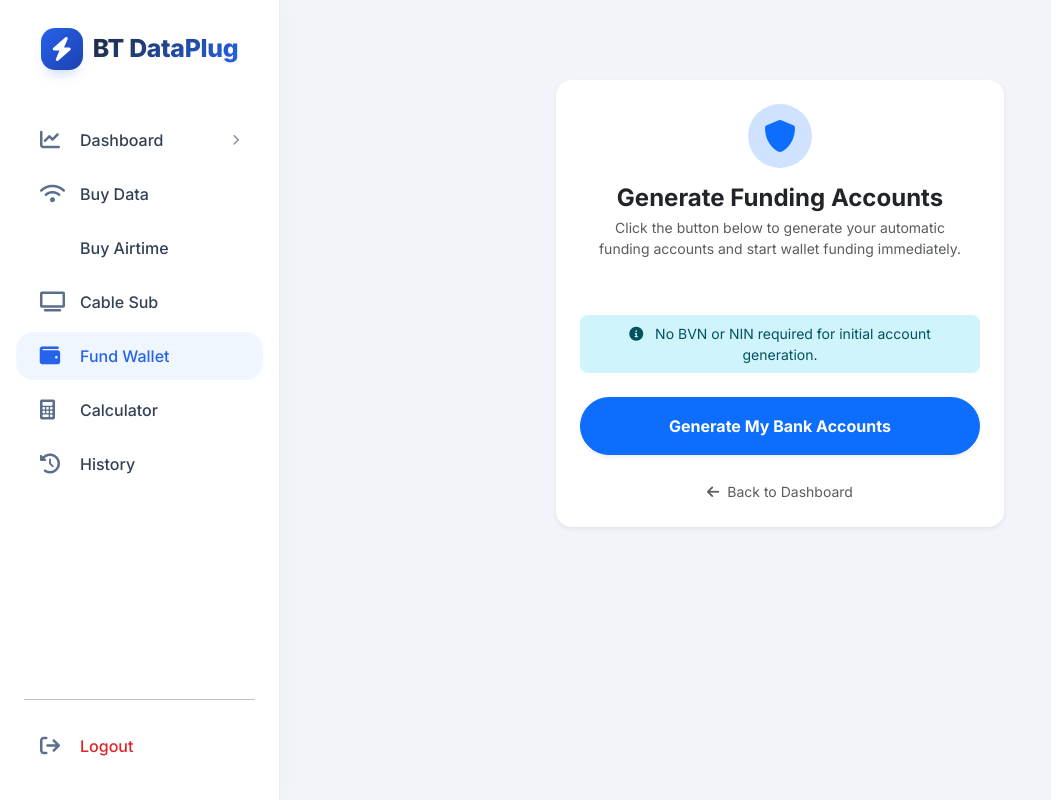
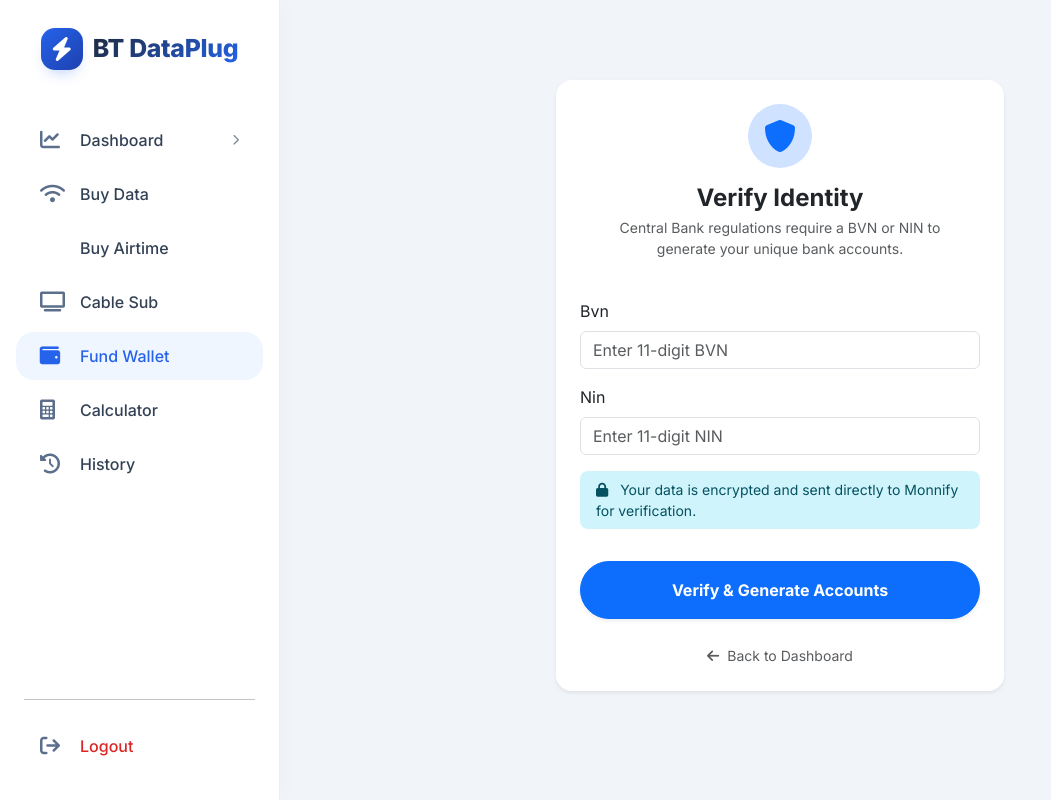
Before and after one commit to Yusuf-Babagana/bt-dataplug, a Django app: page /complete-kyc/ in a window 1280 px wide. Shown: the whole page, without its empty margins (0-1051 px from the left). Run offline with Django 5.2, Linux system fonts and the light colour scheme; the visitor is signed in with stand-in values (Sample User, id 1); some libraries are stand-ins or nearby versions.

```diff
--- a/vtu_app/services.py
+++ b/vtu_app/services.py
@@ -164,8 +164,8 @@ class MonnifyService:
             error_msg = res_data.get('responseMessage', 'Unauthorized')
             raise Exception(f"Monnify says: {error_msg} (Code: {response.status_code})")
 
-    def reserve_account(self, user):
-        """Creates a Tier 1 bank account using only basic info"""
+    def reserve_account(self, user, bvn=None, nin=None):
+        """Creates a dedicated bank account for a user (Requires BVN/NIN for Monoify compliance)"""
         token = self.get_auth_token()
         url = f"{self.base_url}/api/v2/bank-transfer/reserved-accounts"
         headers = {'Authorization': f'Bearer {token}'}
@@ -176,14 +176,17 @@ class MonnifyService:
 
         data = {
             "accountReference": f"REF-{user.id}",
-            "accountName": f"BT-{full_name}", # Distinctive identifier
+            "accountName": f"BT-{full_name}",
             "currencyCode": "NGN",
             "contractCode": self.contract_code,
             "customerEmail": email,
             "customerName": full_name,
             "getAllAvailableBanks": True
-            # BVN and NIN removed for Tier 1 creation
         }
+
+        # Add IDs to the request if provided
+        if bvn: data["bvn"] = bvn
+        if nin: data["nin"] = nin
 
         # Debug: log payload
         print(f"[Monnify] Payload being sent: {data}")
--- a/vtu_app/templates/vtu_app/dashboard.html
+++ b/vtu_app/templates/vtu_app/dashboard.html
@@ -60,10 +60,10 @@
                 style="width: 56px; height: 56px;">
                 <i class="fa fa-user-shield fa-xl"></i>
             </div>
-            <h6 class="fw-bold text-dark">Generate Funding Accounts</h6>
-            <p class="text-muted small mb-4 px-4">Instant bank accounts are ready for you. Click below to generate your unique accounts and start funding your wallet.</p>
+            <h6 class="fw-bold text-dark">Identity Verification Required</h6>
+            <p class="text-muted small mb-4 px-4">To generate your automated funding accounts, you need to link your BVN or NIN (One-time setup).</p>
             <a href="{% url 'complete_kyc' %}" class="btn btn-primary fw-bold px-5 py-2 rounded-pill shadow-sm">
-                Generate Accounts Now
+                Verify Identity Now
             </a>
         </div>
         {% endif %}
--- a/vtu_app/templates/vtu_app/kyc.html
+++ b/vtu_app/templates/vtu_app/kyc.html
@@ -9,19 +9,20 @@
                 <div class="bg-primary-subtle text-primary rounded-circle d-inline-flex align-items-center justify-content-center mb-3" style="width: 64px; height: 64px;">
                     <i class="fa fa-shield-alt fa-2x"></i>
                 </div>
-                <h4 class="fw-bold text-dark mb-1">Generate Funding Accounts</h4>
-                <p class="text-muted small px-3">Click the button below to generate your automatic funding accounts and start wallet funding immediately.</p>
+                <h4 class="fw-bold text-dark mb-1">Verify Identity</h4>
+                <p class="text-muted small px-3">Central Bank regulations require a BVN or NIN to generate your unique bank accounts.</p>
             </div>
 
             <form method="POST">
                 {% csrf_token %}
+                {{ form|crispy }}
 
-                <div class="alert alert-info border-0 shadow-none bg-info-subtle small py-2 rounded-3 mt-3 text-center">
-                    <i class="fa fa-info-circle me-2"></i> No BVN or NIN required for initial account generation.
+                <div class="alert alert-info border-0 shadow-none bg-info-subtle small py-2 rounded-3 mt-3">
+                    <i class="fa fa-lock me-2"></i> Your data is encrypted and sent directly to Monnify for verification.
                 </div>
 
-                <button type="submit" class="btn btn-primary w-100 py-3 fw-bold rounded-pill shadow-sm mt-2">
-                    Generate My Bank Accounts
+                <button type="submit" class="btn btn-primary w-100 py-3 fw-bold rounded-pill shadow-sm mt-3">
+                    Verify & Generate Accounts
                 </button>
 
                 <div class="text-center mt-4">
--- a/vtu_app/views.py
+++ b/vtu_app/views.py
@@ -7,7 +7,7 @@ from django.contrib.auth import login
 from django.contrib import messages
 from django.db import transaction
 from .services import ClubKonnectService, MonnifyService
-from .forms import DataPurchaseForm
+from .forms import DataPurchaseForm, KYCForm
 from .models import DataPlan, Transaction as TxModel, CablePlan
 import json
 from decimal import Decimal, InvalidOperation
@@ -161,23 +161,32 @@ def complete_kyc(request):
         return redirect('login')
 
     if request.method == 'POST':
-        service = MonnifyService()
-        try:
-            response = service.reserve_account(request.user)
+        form = KYCForm(request.POST)
+        if form.is_valid():
+            bvn = form.cleaned_data.get('bvn')
+            nin = form.cleaned_data.get('nin')
 
-            if response.get('requestSuccessful'):
-                profile = request.user.profile
-                profile.bank_accounts = response['responseBody']['accounts']
-                profile.kyc_verified = True # Mark as basic verified
-                profile.save()
-                messages.success(request, "Bank accounts generated successfully!")
-                return redirect('dashboard')
-            else:
-                messages.error(request, f"Monnify error: {response.get('responseMessage')}")
-        except Exception as e:
-            messages.error(request, f"System error: {str(e)}")
+            service = MonnifyService()
+            try:
+                response = service.reserve_account(request.user, bvn=bvn, nin=nin)
 
-    return render(request, 'vtu_app/kyc.html')
+                if response.get('requestSuccessful'):
+                    profile = request.user.profile
+                    profile.bank_accounts = response['responseBody']['accounts']
+                    profile.bvn = bvn
+                    profile.nin = nin
+                    profile.kyc_verified = True
+                    profile.save()
+                    messages.success(request, "Bank accounts generated successfully!")
+                    return redirect('dashboard')
+                else:
+                    messages.error(request, f"Monnify error: {response.get('responseMessage')}")
+            except Exception as e:
+                messages.error(request, f"System error: {str(e)}")
+    else:
+        form = KYCForm()
+
+    return render(request, 'vtu_app/kyc.html', {'form': form})
 
 
 def receipt(request, tx_id):
```
